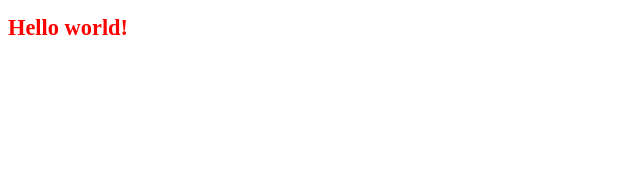
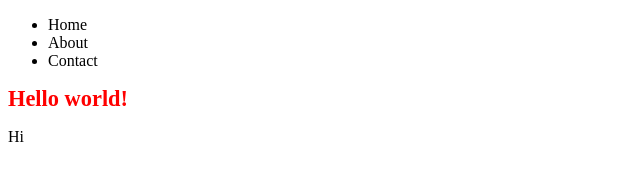
Before and after one commit to habibullo-dev/fullstack-project, a plain HTML site: page index.html in a window 1280 px wide. Shown: the whole page, without its empty margins (0-640 px from the left). Drawn offline with Linux system fonts and the light colour scheme.

Commit message:
Navbar added

```diff
--- a/index.html
+++ b/index.html
@@ -7,7 +7,17 @@
     <link rel="stylesheet" href="./styles/app.css" />
   </head>
   <body>
+    <head>
+      <nav>
+        <ul>
+          <li>Home</li>
+          <li>About</li>
+          <li>Contact</li>
+        </ul>
+      </nav>
+    </head>
     <h1>Hello world!</h1>
+    <p>Hi</p>
     <script src="./scripts/server.js"></script>
   </body>
 </html>
```
